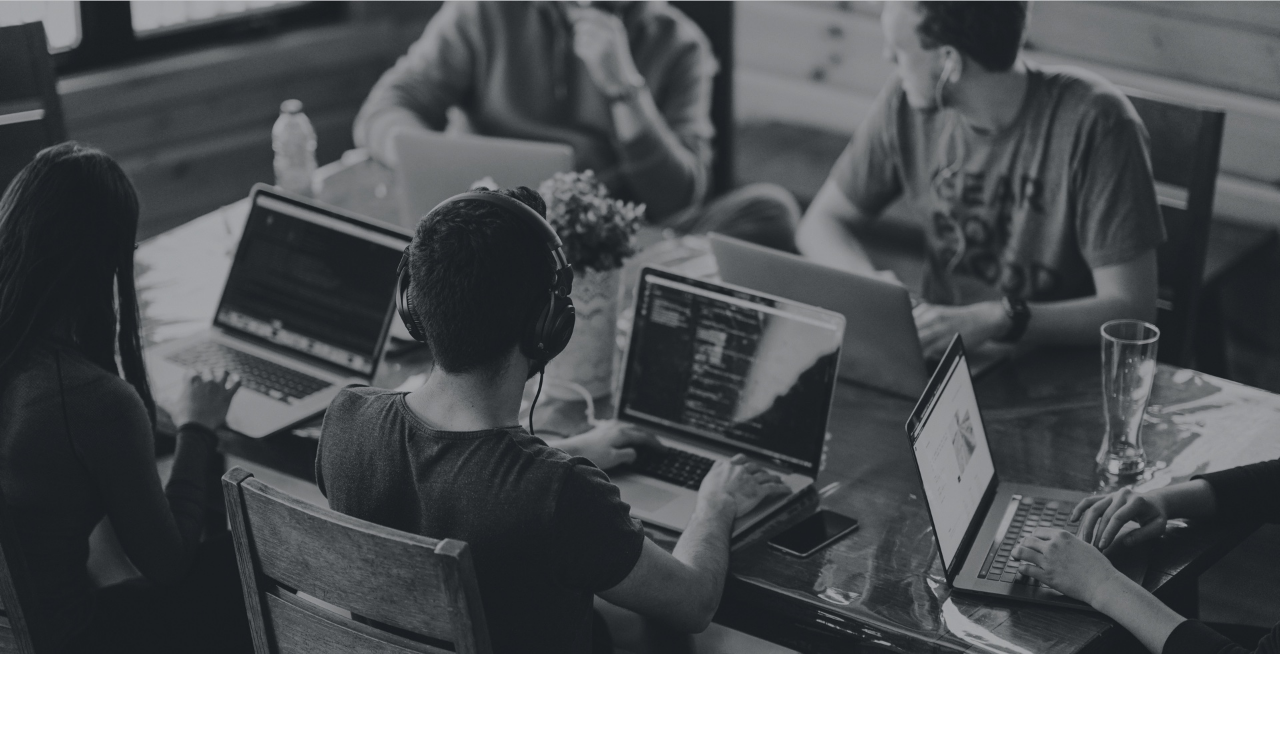
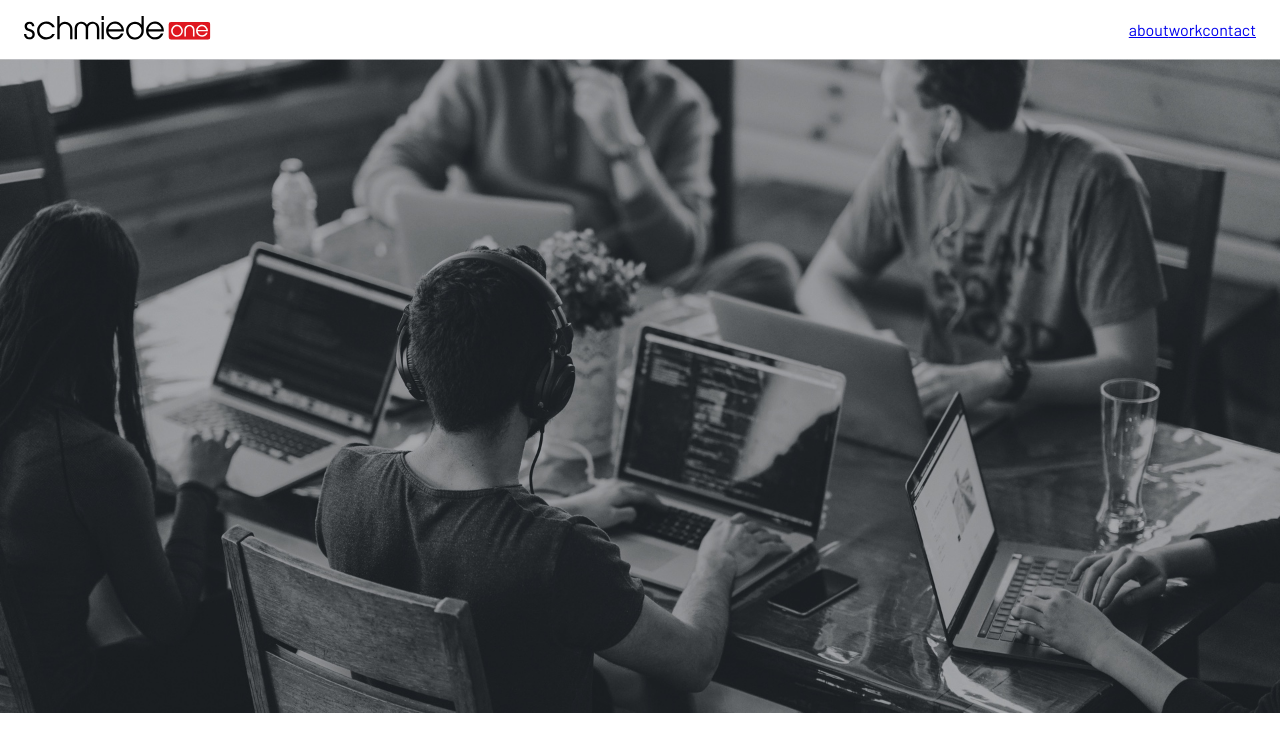
Before and after one commit to axlbert/schmiede-website-new, a Next.js app: page /about in a window 1280 px wide. Shown: the top 752 px of the page. Built offline with nearby package versions, Linux system fonts and the light colour scheme.

Commit message:
init nav logo

```diff
--- a/assets/index.css
+++ b/assets/index.css
@@ -1,5 +1,7 @@
+/* Barlow font */
+@import url('https://fonts.googleapis.com/css?family=Barlow:400,700&display=swap');
+
 body {
   margin: 0;
-  font-family: -apple-system, BlinkMacSystemFont, Avenir Next, Avenir,
-    Helvetica, sans-serif;
+  font-family: 'Barlow', sans-serif;
 }
--- a/components/nav.css
+++ b/components/nav.css
@@ -1,9 +1,23 @@
+.Nav {
+  padding: 1rem 0;
+}
+
+.Nav-Inner {
+  display: flex;
+  align-items: center;
+  justify-content: space-between;
+}
+
+.Nav-Logo {
+  height: 1.5rem;
+}
+
 /*:global(body) {
   margin: 0;
   font-family: -apple-system, BlinkMacSystemFont, Avenir Next, Avenir,
     Helvetica, sans-serif;
 }*/
-nav {
+/*nav {
   text-align: center;
 }
 ul {
@@ -21,4 +35,4 @@ a {
   color: #067df7;
   text-decoration: none;
   font-size: 13px;
-}
+}*/
--- a/components/nav.js
+++ b/components/nav.js
@@ -1,5 +1,6 @@
-import React from 'react'
-import Link from 'next/link'
+import React from 'react';
+import Link from 'next/link';
+import { Container } from '@material-ui/core';
 
 import './nav.css';
 
@@ -12,7 +13,26 @@ const links = [
   return link
 })
 
-const Nav = () => (
+export default function Nav() {
+  return (
+    <nav className="Nav">
+      <Container>
+        <div className="Nav-Inner">
+          <div>
+            <img className="Nav-Logo" src="/logo.svg" />
+          </div>
+          <div>
+            <a href="/about">about</a>
+            <a href="/">work</a>
+            <a href="/">contact</a>
+          </div>
+        </div>
+      </Container>
+    </nav>
+  );
+}
+
+/*const Nav = () => (
   <nav>
     <ul>
       <li>
@@ -27,6 +47,6 @@ const Nav = () => (
       ))}
     </ul>
   </nav>
-)
+)*/
 
-export default Nav
+//export default Nav
--- a/package.json
+++ b/package.json
@@ -8,6 +8,7 @@
     "start": "next start"
   },
   "dependencies": {
+    "@material-ui/core": "^4.5.2",
     "@zeit/next-css": "^1.0.1",
     "next": "9.1.1",
     "react": "16.11.0",
--- a/pages/about.js
+++ b/pages/about.js
@@ -1,10 +1,12 @@
 import React from 'react';
 
 import '../assets/about.css';
+import Nav from '../components/nav'
 
 export default function About() {
   return (
     <div className="About">
+      <Nav />
       <header>
         <img className="About-HeaderImage" src="/about.jpg" />
       </header>
```
Also changed, not shown: public/logo.svg (added), 1 other file (tests, documents, lock files or other folders).
